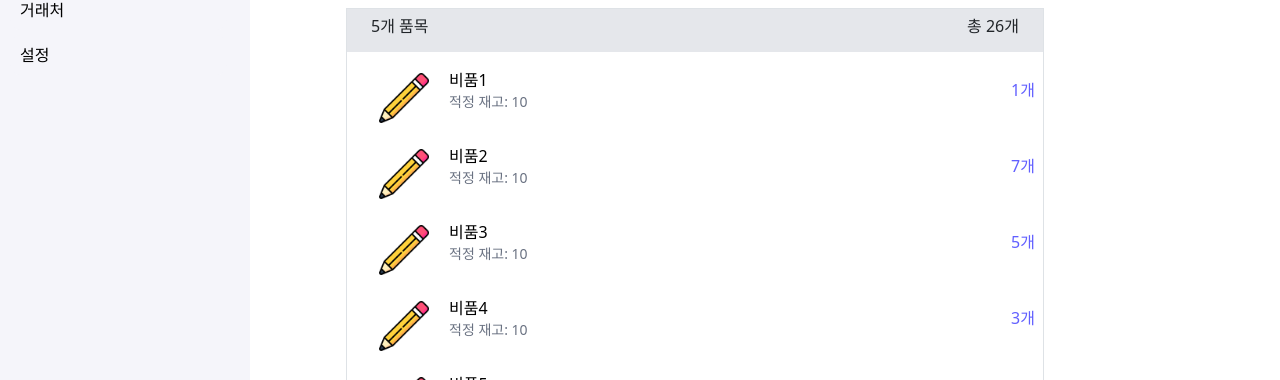
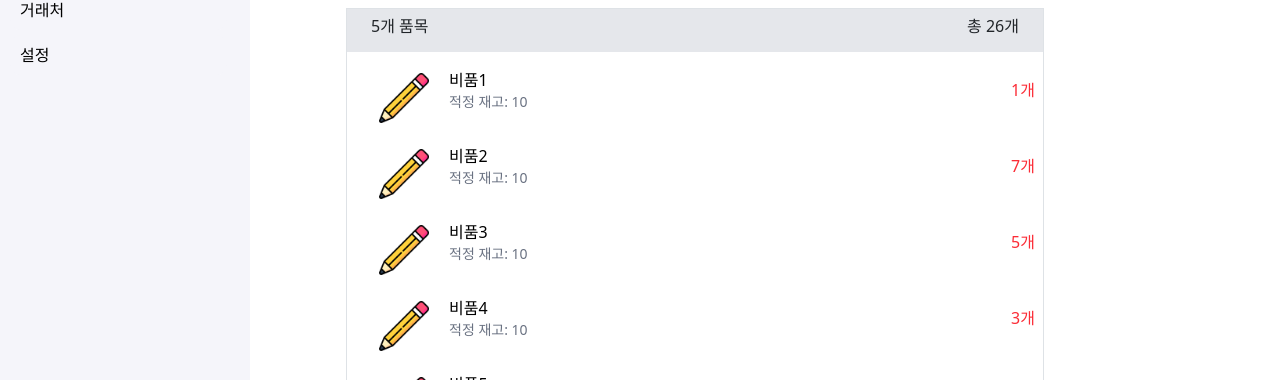
Before and after one commit to ESPko/finalTeamproject1, a React (Vite) app in the folder team1_react/: page / in a window 1280 px wide. Shown: the part 330-710 px from the top of the page. Built offline with nearby package versions, Linux system fonts and the light colour scheme.

Commit message:
현재 재고 수량이 적정 재고수량 보다 적을 경우 빨간색으로 수량이 표시되게 수정함

```diff
--- a/team1_react/src/page/ProductList/ProductDetail.jsx
+++ b/team1_react/src/page/ProductList/ProductDetail.jsx
@@ -14,7 +14,7 @@ function productDetail({product}) {
             <p className="text-sm text-gray-500">적정 수랑: {product.standardStock}</p>
           </div>
           <div className="ml-auto p-3">
-            <p className="text-indigo-500 font-semibold">{product.amount}</p>
+            <p className={`${product.amount <product.standardStock ? 'text-red-500': 'text-indigo-500'} font-semibold`}>{product.amount}</p>
           </div>
         </div>
       </div>
@@ -27,7 +27,7 @@ function productDetail({product}) {
             <div className="flex items-center justify-between px-4 py-2">
               <p>{product.location}</p>
 
-                <p className="text-indigo-500">{product.amount} 개</p>
+                <p className={`${product.amount <product.standardStock ? 'text-red-500': 'text-indigo-500'}`}>{product.amount} 개</p>
             </div>
           </li>
         </ul>
--- a/team1_react/src/page/ProductList/ProductList.jsx
+++ b/team1_react/src/page/ProductList/ProductList.jsx
@@ -1,4 +1,4 @@
-import {Dropdown, DropdownToggle} from "react-bootstrap";
+
 import { useState } from 'react';
 import ProductListItem from './ProductListItem.jsx';
 import ProductDetail from './ProductDetail.jsx';
--- a/team1_react/src/page/ProductList/ProductListItem.jsx
+++ b/team1_react/src/page/ProductList/ProductListItem.jsx
@@ -3,6 +3,7 @@ import ProductDetail from './ProductDetail.jsx';
 function ProductListItem({products, onSelectedProduct}) {
 
   const totalAmount = products.reduce((sum,product) => sum + (product.amount ?? 0),0)
+
 
   return (
     <div className="border runded">
@@ -30,7 +31,7 @@ function ProductListItem({products, onSelectedProduct}) {
                   <p className="text-sm text-gray-500">적정 재고: {product.standardStock}</p>
                 </div>
                 <div className="ml-auto p-2">
-                  <p className="text-indigo-500">{product.amount ??0}개</p>
+                  <p className={`${product.amount <product.standardStock ? 'text-red-500': 'text-indigo-500'}`}>{product.amount ??0}개</p>
                 </div>
               </div>
             </li>
```
